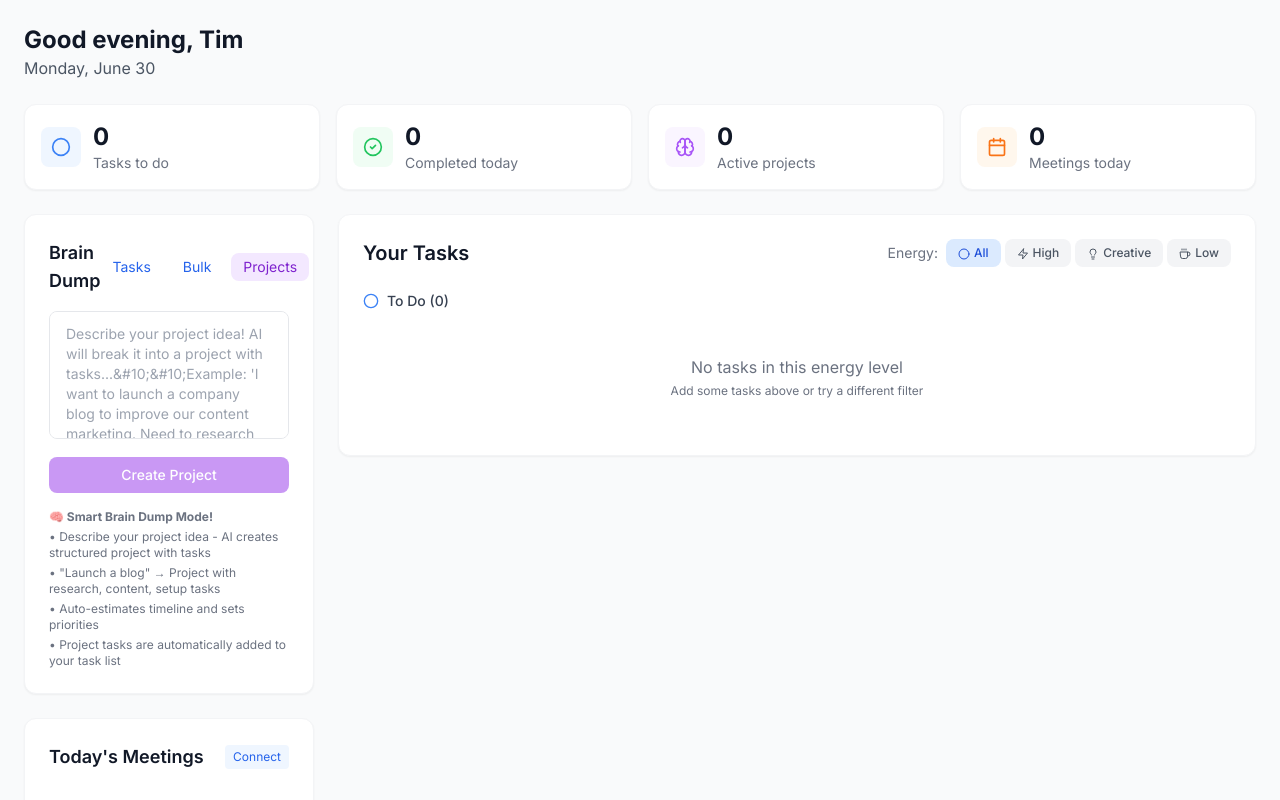
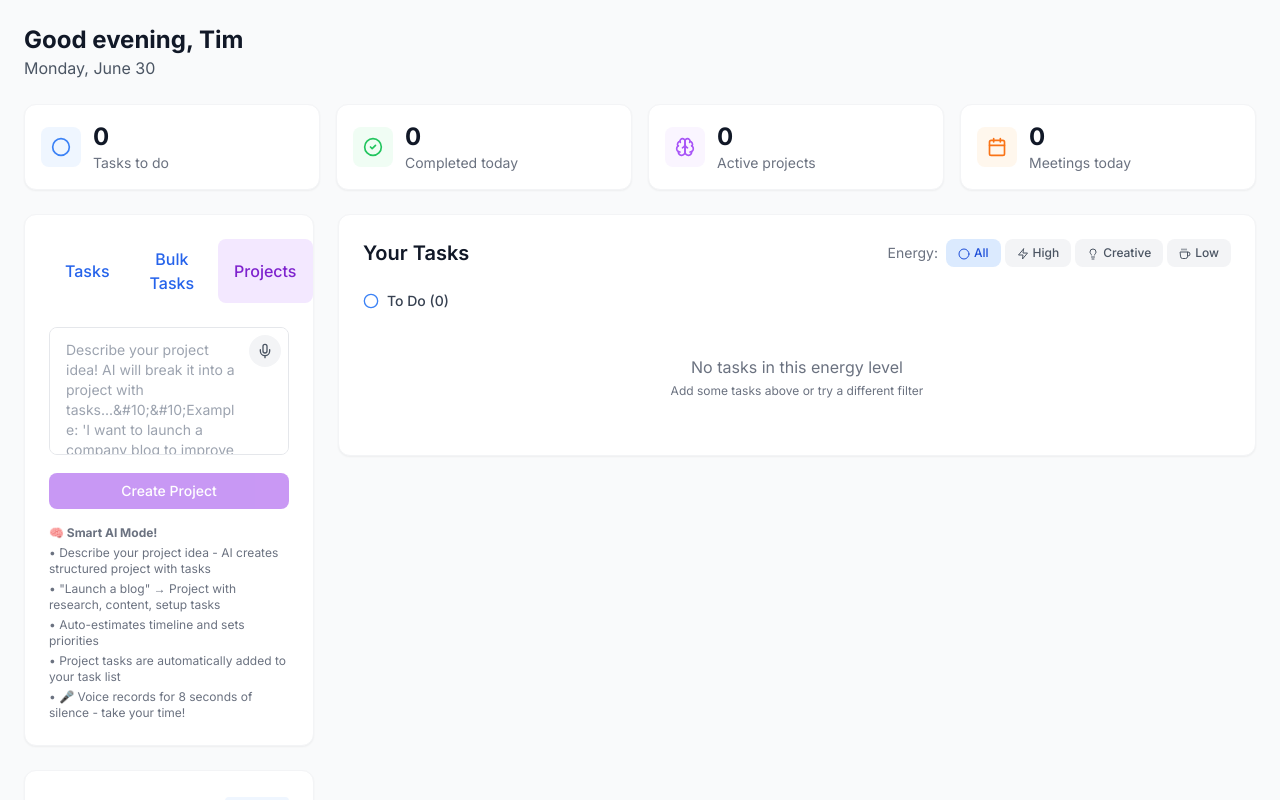
Before and after one commit to timcoe429/life-dashboard, a Next.js app: page / in a window 1280 px wide. Both pictures are taken after a click on the button "Projects". Shown: the top 800 px of the page. Built offline with nearby package versions, Linux system fonts and the light colour scheme.

Commit message:
Voice Projects

```diff
--- a/components/LifeDashboard.js
+++ b/components/LifeDashboard.js
@@ -161,7 +161,12 @@ const LifeDashboard = () => {
             }
           }
 
+          // Update the appropriate input based on current mode
+          if (showProjectMode) {
+            setProjectInput(finalTranscript + interimTranscript);
+          } else {
             setTaskInput(finalTranscript + interimTranscript);
+          }
 
           // Reset silence timer with much longer timeout
           if (silenceTimer) clearTimeout(silenceTimer);
@@ -175,7 +180,12 @@ const LifeDashboard = () => {
         recognitionInstance.onend = () => {
           setIsRecording(false);
           if (finalTranscript.trim()) {
+            // Update the appropriate input based on current mode
+            if (showProjectMode) {
+              setProjectInput(finalTranscript.trim());
+            } else {
               setTaskInput(finalTranscript.trim());
+            }
             finalTranscript = '';
           }
         };
@@ -603,7 +613,12 @@ const LifeDashboard = () => {
   const startVoiceRecording = () => {
     if (recognition && !isRecording) {
       setIsRecording(true);
-      setTaskInput(""); // Clear existing text
+      // Clear the appropriate input based on current mode
+      if (showProjectMode) {
+        setProjectInput("");
+      } else {
+        setTaskInput("");
+      }
       recognition.start();
     }
   };
@@ -867,12 +882,11 @@ const LifeDashboard = () => {
           <div className="lg:col-span-1 space-y-6">
             {/* Quick Add */}
             <div className="bg-white rounded-xl border border-gray-100 shadow-sm p-6">
-              <div className="flex items-center justify-between mb-4">
-                <h3 className="text-lg font-semibold text-gray-900">Brain Dump</h3>
+              <div className="flex items-center justify-between mb-6">
                 <div className="flex gap-2">
                   <button
                     onClick={() => { setQuickAddMode(false); setShowProjectMode(false); }}
-                    className={`text-sm px-3 py-1 rounded-lg transition-colors ${
+                    className={`px-4 py-2 rounded-lg transition-colors font-medium ${
                       !quickAddMode && !showProjectMode
                         ? 'bg-blue-100 text-blue-700'
                         : 'text-blue-600 hover:bg-blue-50'
@@ -882,17 +896,17 @@ const LifeDashboard = () => {
                   </button>
                   <button
                     onClick={() => { setQuickAddMode(true); setShowProjectMode(false); }}
-                    className={`text-sm px-3 py-1 rounded-lg transition-colors ${
+                    className={`px-4 py-2 rounded-lg transition-colors font-medium ${
                       quickAddMode && !showProjectMode
                         ? 'bg-blue-100 text-blue-700'
                         : 'text-blue-600 hover:bg-blue-50'
                     }`}
                   >
-                    Bulk
+                    Bulk Tasks
                   </button>
                   <button
                     onClick={() => { setShowProjectMode(true); setQuickAddMode(false); }}
-                    className={`text-sm px-3 py-1 rounded-lg transition-colors ${
+                    className={`px-4 py-2 rounded-lg transition-colors font-medium ${
                       showProjectMode
                         ? 'bg-purple-100 text-purple-700'
                         : 'text-purple-600 hover:bg-purple-50'
@@ -905,13 +919,33 @@ const LifeDashboard = () => {
 
               {showProjectMode ? (
                 <form onSubmit={handleProjectSubmit} className="space-y-3">
+                  <div className="relative">
                     <textarea
                       value={projectInput}
                       onChange={(e) => setProjectInput(e.target.value)}
-                    placeholder={projectProcessing ? "🧠 AI is creating your project..." : "Describe your project idea! AI will break it into a project with tasks...&#10;&#10;Example: 'I want to launch a company blog to improve our content marketing. Need to research platforms, create a content calendar, write some initial posts, and set up analytics.'"}
-                    className="w-full px-4 py-3 border border-gray-200 rounded-lg focus:outline-none focus:ring-2 focus:ring-purple-500 text-sm h-32 resize-none"
-                    disabled={projectProcessing}
+                      placeholder={isRecording ? "🎤 LISTENING... Describe your project idea! Take your time - 8 seconds of silence to finish." : projectProcessing ? "🧠 AI is creating your project..." : "Describe your project idea! AI will break it into a project with tasks...&#10;&#10;Example: 'I want to launch a company blog to improve our content marketing. Need to research platforms, create a content calendar, write some initial posts, and set up analytics.'"}
+                      className={`w-full px-4 py-3 pr-12 border rounded-lg focus:outline-none focus:ring-2 text-sm h-32 resize-none ${
+                        isRecording
+                          ? 'border-red-300 bg-red-50 focus:ring-red-500'
+                          : 'border-gray-200 focus:ring-purple-500'
+                      }`}
+                      disabled={isRecording || projectProcessing}
                     />
+                    {speechSupported && (
+                      <button
+                        type="button"
+                        onClick={isRecording ? stopVoiceRecording : startVoiceRecording}
+                        className={`absolute right-2 top-2 p-2 rounded-full transition-all ${
+                          isRecording
+                            ? 'bg-red-500 text-white animate-pulse shadow-lg ring-2 ring-red-300'
+                            : 'bg-gray-100 text-gray-600 hover:bg-gray-200'
+                        }`}
+                        title={isRecording ? "Click to stop recording (or wait 8 seconds)" : "Click to start voice recording"}
+                      >
+                        {isRecording ? <MicOff size={16} /> : <Mic size={16} />}
+                      </button>
+                    )}
+                  </div>
                   <button
                     type="submit"
                     disabled={!projectInput.trim() || projectProcessing}
@@ -979,13 +1013,14 @@ const LifeDashboard = () => {
               )}
 
               <div className="mt-4 text-xs text-gray-500 space-y-1">
-                <p><strong>🧠 Smart Brain Dump Mode!</strong></p>
+                <p><strong>🧠 Smart AI Mode!</strong></p>
                 {showProjectMode ? (
                   <>
                     <p>• Describe your project idea - AI creates structured project with tasks</p>
                     <p>• "Launch a blog" → Project with research, content, setup tasks</p>
                     <p>• Auto-estimates timeline and sets priorities</p>
                     <p>• Project tasks are automatically added to your task list</p>
+                    <p>• 🎤 Voice records for 8 seconds of silence - take your time!</p>
                   </>
                 ) : (
                   <>
```
Lines whose indentation alone changed are shown as unchanged.
